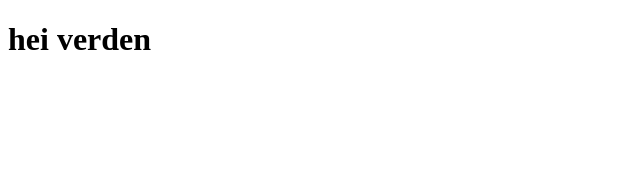
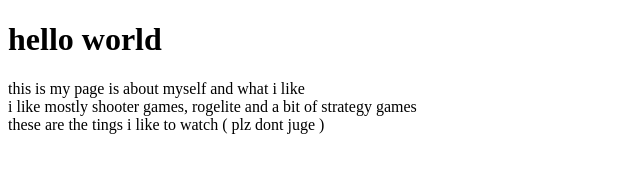
Before and after one commit to differentthoughts/differenthoughts.github.io, a plain HTML site: page index.html in a window 1280 px wide. Shown: the whole page, without its empty margins (0-640 px from the left). Drawn offline with Linux system fonts and the light colour scheme.

Commit message:
Add files via upload

```diff
--- a/index.html
+++ b/index.html
@@ -4,8 +4,41 @@
     <meta charset="UTF-8">
     <meta name="viewport" content="width=device-width, initial-scale=1.0">
     <title>my github page</title>
+    <link rel="stylesheet" href="css/style.css">
 </head>
 <body>
-   <h1>hei verden</h1>
+    <div class="main">
+
+        <h1>hello world</h1>
+        this is my page is about myself and what i like
+
+        <div class="games">
+        i  like mostly shooter games, rogelite and a bit of strategy games
+
+
+
+
+
+        </div><!-- slutt games -->
+
+
+
+        <div class="videos">
+            these are the tings i like to watch ( plz dont juge )
+
+        </div><!-- slutt videos -->
+
+        <div class="coding">
+
+
+        </div><!-- slutt coding -->
+
+        <div class="fantasy">
+
+        </div>
+
+
+    </div><!-- slutt main -->
+
 </body>
 </html>
```
